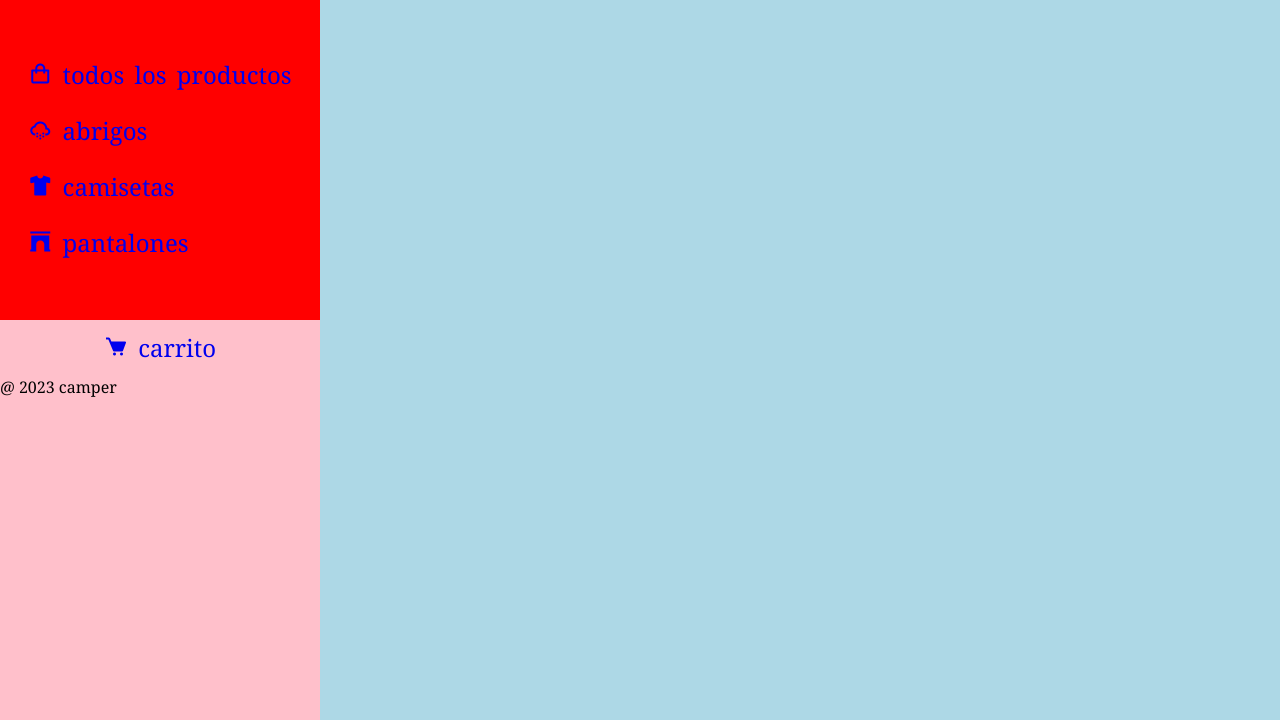
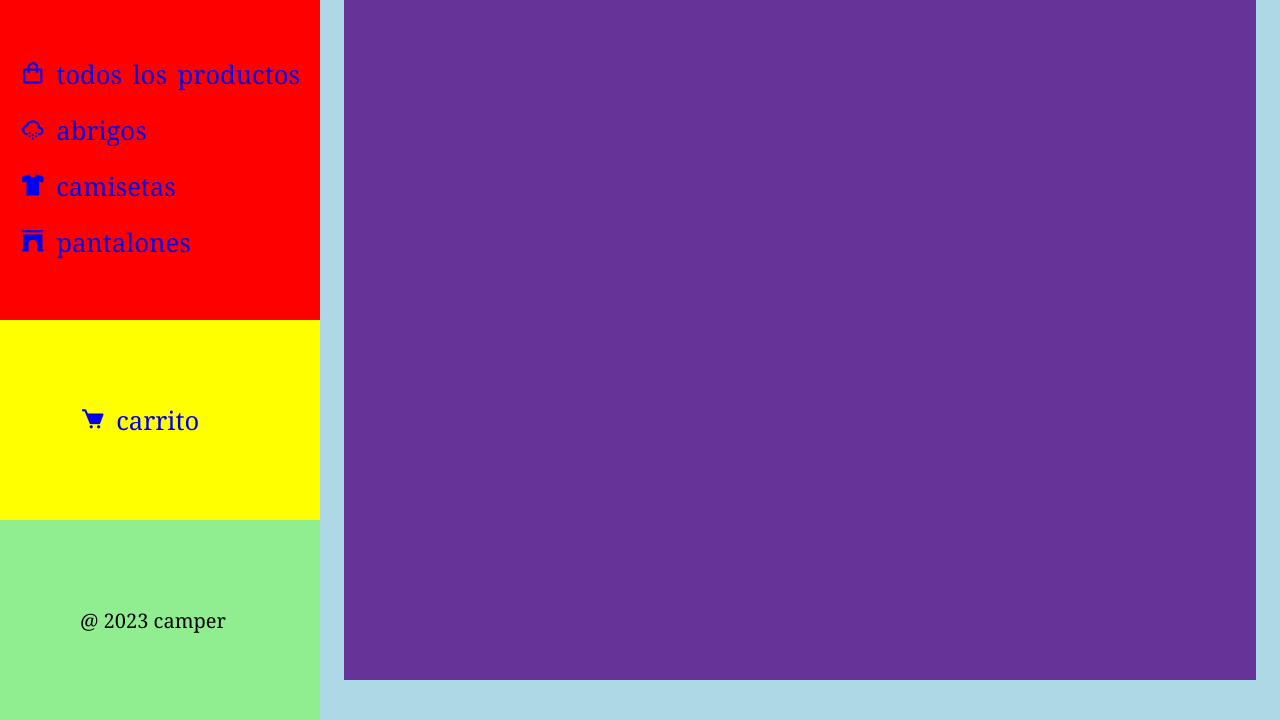
Before and after one commit to KevinGalvisSA/proyectoWeb, a plain HTML site: page index.html in a window 1280 px wide. Shown: the part 80-800 px from the top of the page. Drawn offline with nearby package versions, Linux system fonts and the light colour scheme.

Commit message:
feat: :construction: Cambios en la maquetacion y diseño.
Adicion y eliminacion de elementos.

```diff
--- a/css/style.css
+++ b/css/style.css
@@ -1,5 +1,4 @@
 @import url(variables.css);
-
 
 *{
     padding: 0;
@@ -78,15 +77,55 @@ body{
     grid-area: main;
 }
 
+.main{
+    width: 100%;
+    height: 100vh;
+    display: flex;
+    justify-content: center;
+    align-items: center;
+}
+
+.main_box{
+    background: rebeccapurple;
+    width: 95%;
+    height: 90%;
+}
+
 .container_footer{
     background: pink;
     grid-area: footer;
 }
 
 .footer_list{
+    background: yellow;
     width: 100%;
-    height: 100%;
+    height: 25vh;
     display: flex;
-    justify-content: center;
+    justify-content: stretch;
     align-items: center;
 }
+
+.footer__ul_list{
+    /*background: darkcyan;*/
+    list-style: none;
+    padding: 0vh 10vh;
+}
+
+.list_objects{
+    font-size: 3.2vh;
+}
+
+
+.footer_text{
+    background: lightgreen;
+    width: 100%;
+    height: 25vh;
+    display: flex;
+    justify-content: stretch;
+    align-items: center;
+    padding: 0vh 10vh;
+}
+
+.footer_p{
+    font-size: 2.5vh;
+}
--- a/index.html
+++ b/index.html
@@ -49,13 +49,17 @@
             </header>
         </div>
         <div class="container_main">
-            <main>caja2</main>
+            <main class="main">
+                <section class="main_box">
+                    caja
+                </section>
+            </main>
         </div>
         <div class="container_footer">
             <footer>
                 <section class="footer box">
                     <article class="footer_list">
-                        <ul class="ul_list">
+                        <ul class="footer__ul_list">
                             <a href="#" class="a">
                                 <li class="list_objects">
                                     <i class='bx bxs-cart'></i>
@@ -64,8 +68,8 @@
                             </a>
                         </ul>
                     </article>
-                    <article>
-                        <p>@ 2023 camper</p>
+                    <article class="footer_text">
+                        <p class="footer_p">@ 2023 camper</p>
                     </article>
                 </section>
             </footer>
```
